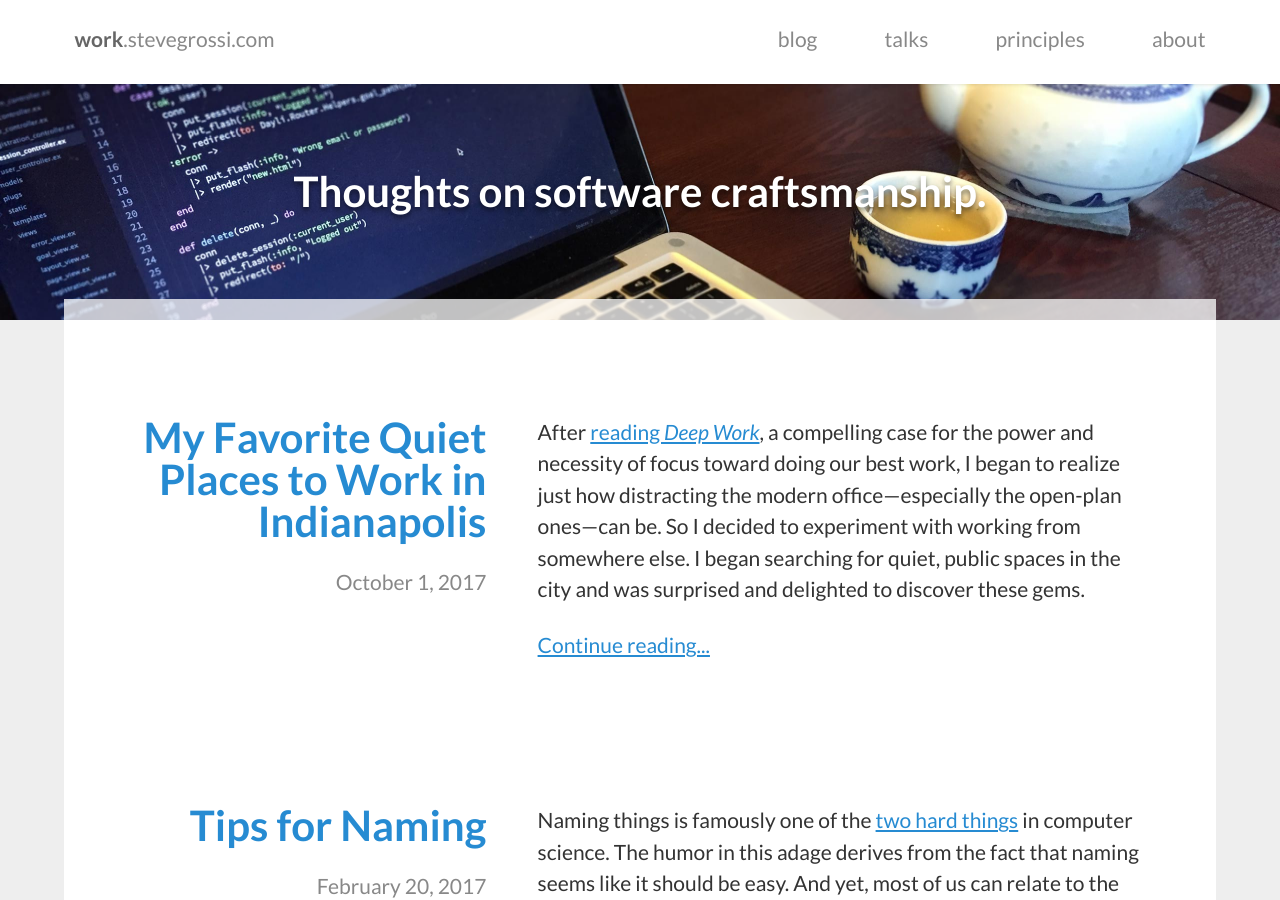
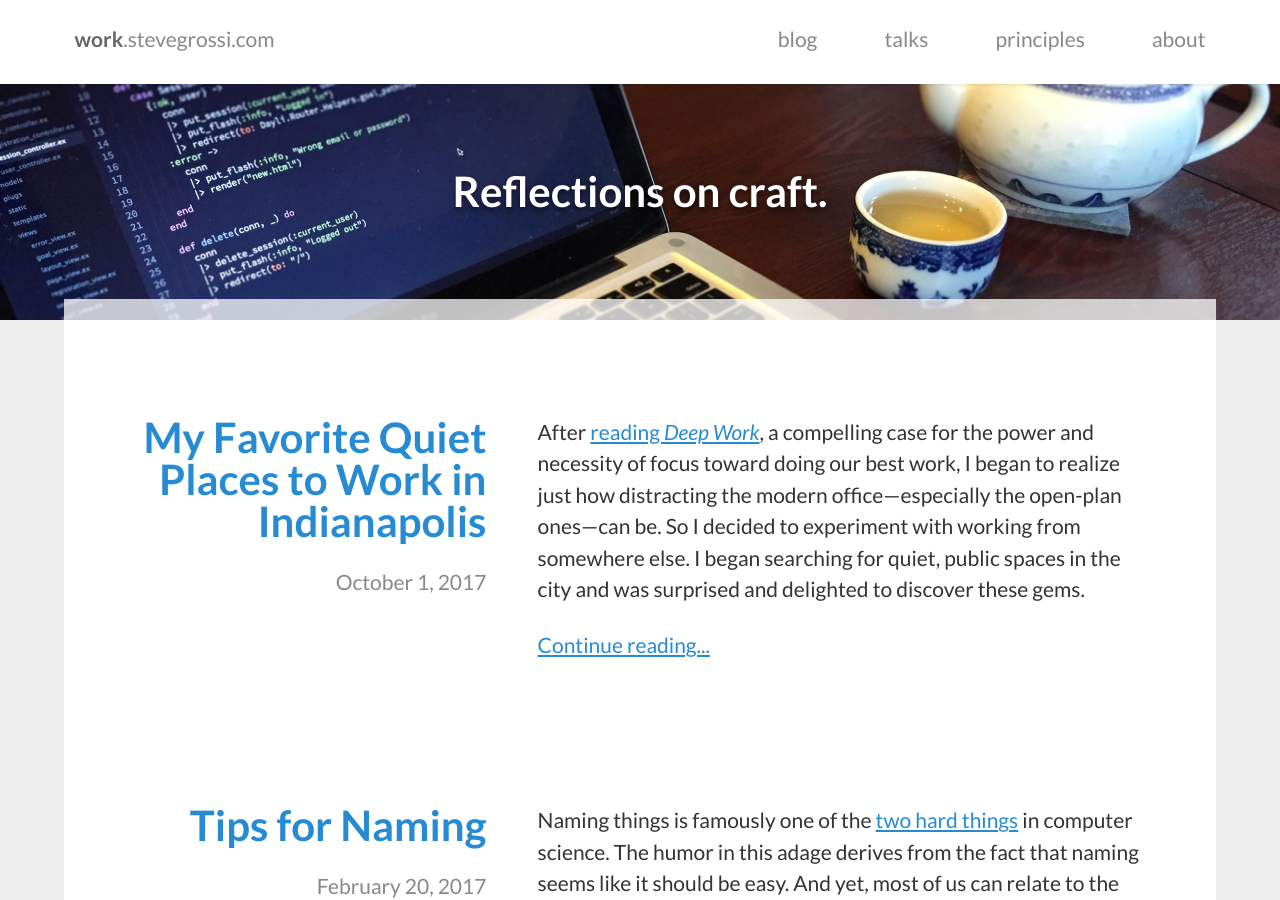
Before and after one commit to stevegrossi/stevegrossi.github.io, a Jekyll site: the page built from index.html, in a window 1280 px wide and 900 px high. Built offline with Jekyll 4.4.1, drawn with Linux system fonts in a browser that asks for light colours; the list of posts is cut into pages by our own code.

Commit message:
More concise (and gender-neutral) description

```diff
--- a/_config.yml
+++ b/_config.yml
@@ -1,7 +1,7 @@
 # Site settings
 title: Steve Grossi at Work
 email: hello@stevegrossi.com
-description: Thoughts on software craftsmanship.
+description: Reflections on craft.
 baseurl: "" # the subpath of your site, e.g. /blog/
 url: "https://work.stevegrossi.com"
 permalink: pretty
```
